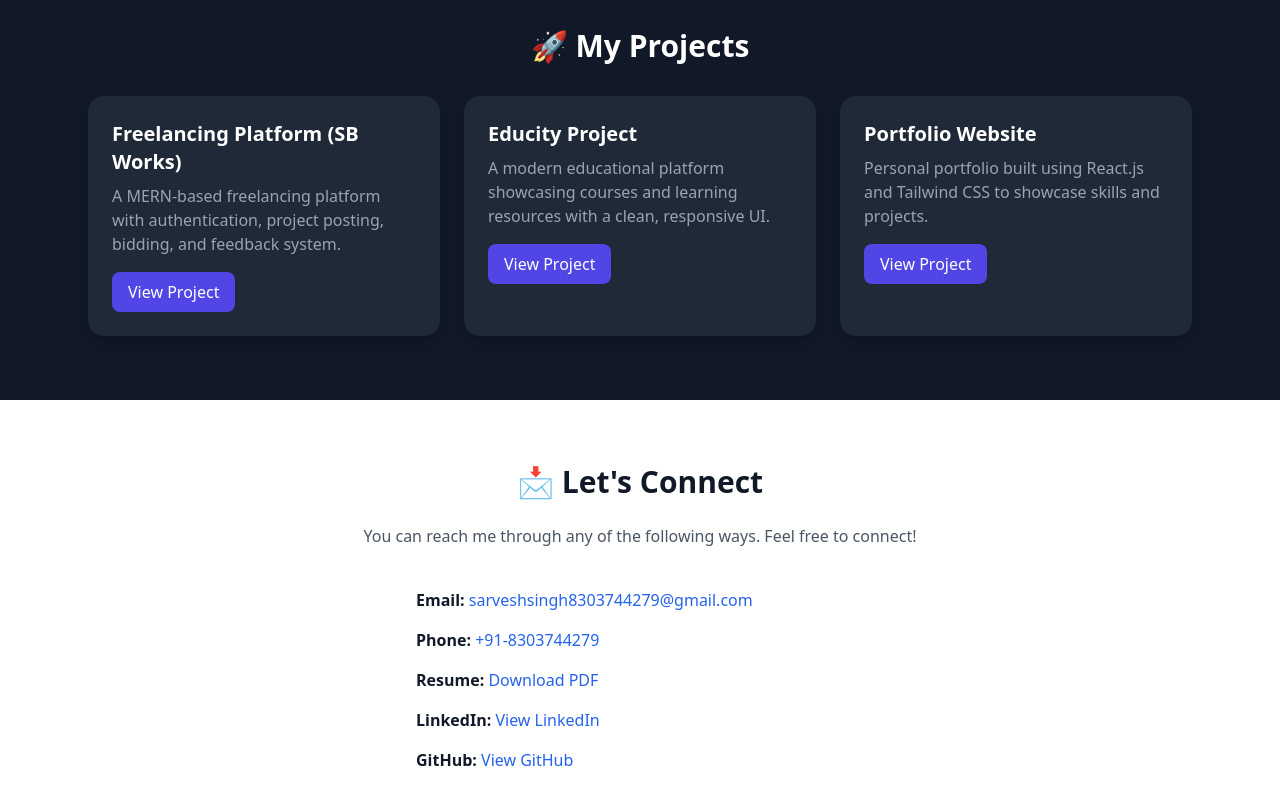
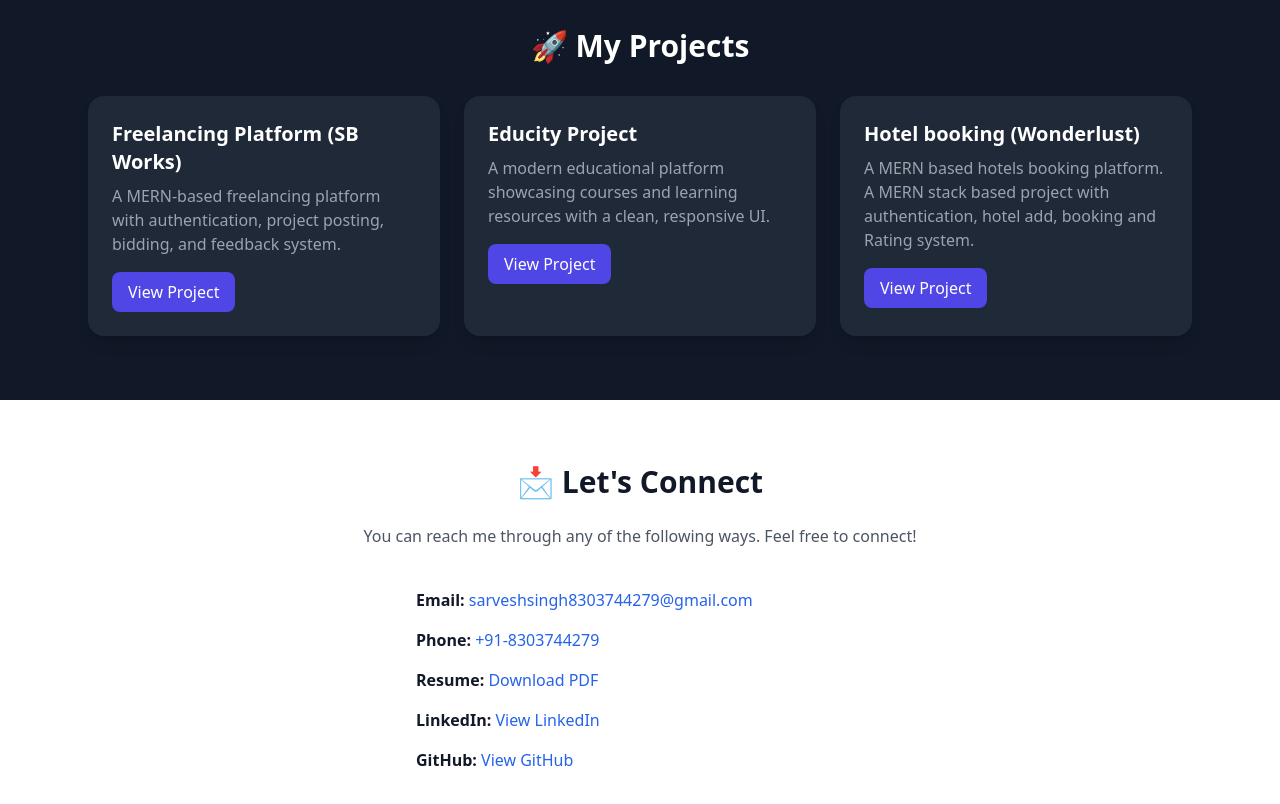
Before and after one commit to Sarvesh221007/portfolio, a React (Create React App) app: page / in a window 1280 px wide. Shown: the part 2980-3784 px from the top of the page. Built offline with nearby package versions, Linux system fonts and the light colour scheme.

Commit message:
Update Projects.jsx

```diff
--- a/src/components/sections/Projects.jsx
+++ b/src/components/sections/Projects.jsx
@@ -15,9 +15,9 @@ const Projects = () => {
     }
     ,
     {
-      title: "Portfolio Website",
-      description: "Personal portfolio built using React.js and Tailwind CSS to showcase skills and projects.",
-      link: "#",
+      title: "Hotel booking (Wonderlust)",
+      description: "A MERN based hotels booking platform. A MERN stack based project with authentication, hotel add, booking and Rating system.",
+      link: "https://github.com/Sarvesh221007/MajorProject",
     },
   ];
 
```
